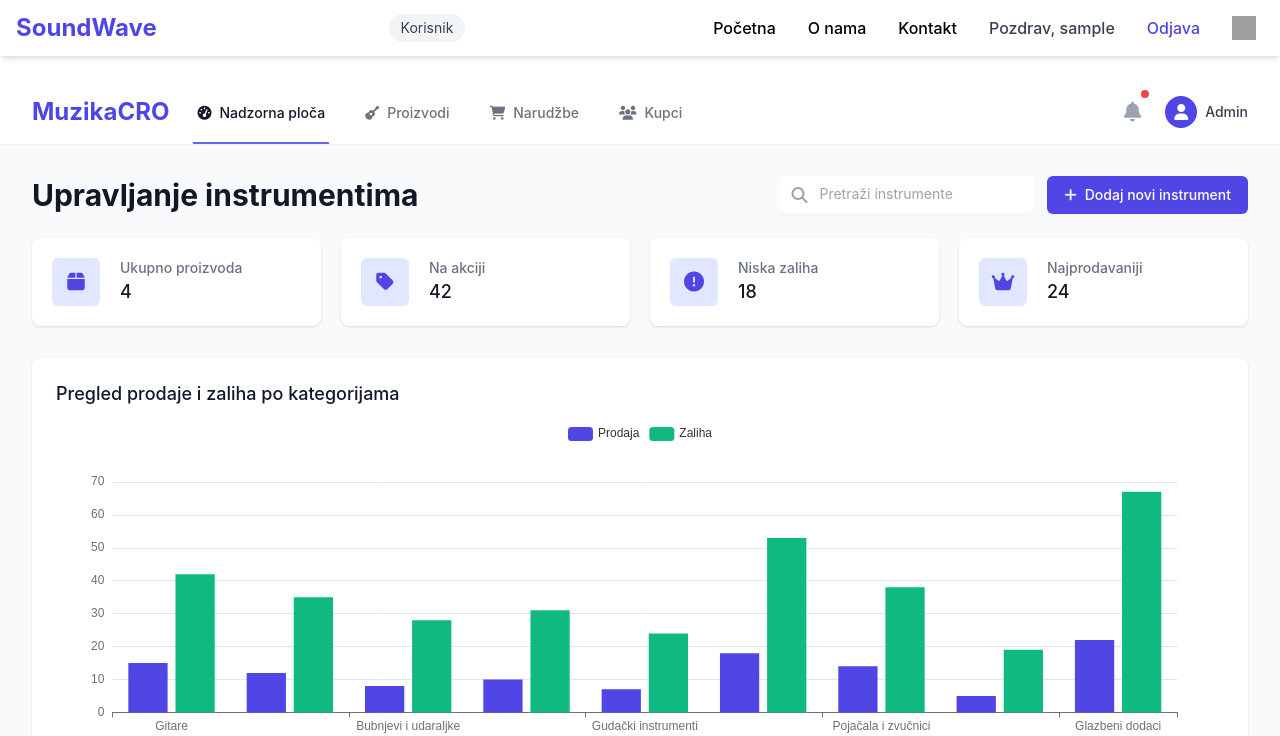
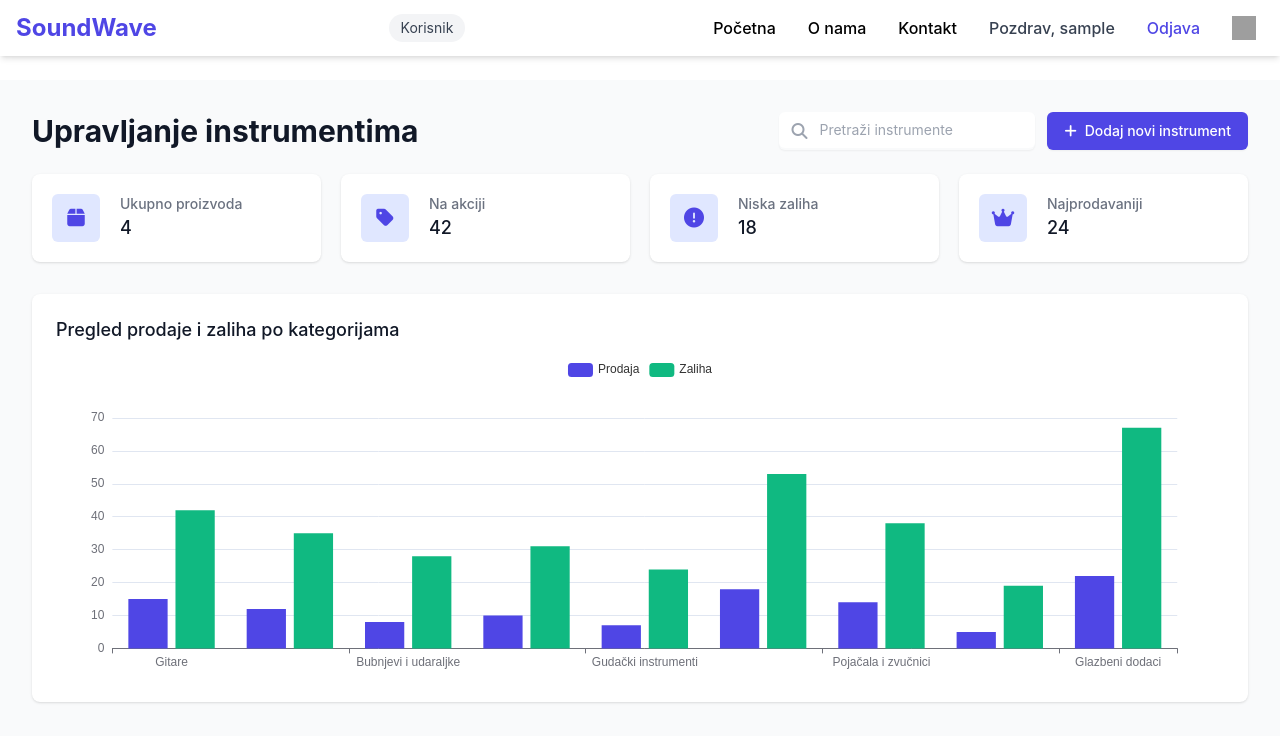
Before and after one commit to kaechesbord/DWS_Projekt, a React (Create React App) app: page /dashboard in a window 1280 px wide. Shown: the top 736 px of the page. Built offline with nearby package versions, Linux system fonts and the light colour scheme; data requests are answered from the project's data file; sample sign-in values are in the browser's storage; grey boxes are pictures that could not be loaded.

Commit message:
Popravljene sitne greske

```diff
--- a/src/pages/Contact.jsx
+++ b/src/pages/Contact.jsx
@@ -215,7 +215,7 @@ const Contact = () => {
                       required
                     />
                     <label htmlFor="privacy" className="ml-2 block text-sm text-gray-700">
-                      Slažem se s <a href="#" className="text-blue-600 hover:underline">politikom privatnosti</a> i obradom osobnih podataka
+                      Slažem se s politikom privatnosti i obradom osobnih podataka
                     </label>
                   </div>
 
@@ -293,9 +293,8 @@ const Contact = () => {
             <div>
               <h3 className="text-xl font-semibold mb-4">Brzi linkovi</h3>
               <ul className="space-y-2">
-                <li><a href="#" className="text-gray-400 hover:text-white transition duration-300 cursor-pointer">Početna</a></li>
-                <li><a href="#" className="text-gray-400 hover:text-white transition duration-300 cursor-pointer">O nama</a></li>
-                <li><a href="#" className="text-gray-400 hover:text-white transition duration-300 cursor-pointer">Usluge</a></li>
+                <li><a href="http://localhost:3001/" className="text-gray-400 hover:text-white transition duration-300 cursor-pointer">Početna</a></li>
+                <li><a href="/about" className="text-gray-400 hover:text-white transition duration-300 cursor-pointer">O nama</a></li>
                 <li><a href="#" className="text-gray-400 hover:text-white transition duration-300 cursor-pointer">Kontakt</a></li>
               </ul>
             </div>
@@ -331,7 +330,7 @@ const Contact = () => {
                   type="submit"
                   className="bg-blue-600 hover:bg-blue-700 px-4 py-2 rounded-r-lg transition duration-300 cursor-pointer !rounded-button whitespace-nowrap"
                 >
-                  Prijava
+                  Posalji
                 </button>
               </form>
             </div>
--- a/src/pages/Dashboard.jsx
+++ b/src/pages/Dashboard.jsx
@@ -395,60 +395,7 @@ const handleInstrumentSubmit = async (e) => {
 
   return (
     <div className="min-h-screen bg-gray-50">
-      {/* Gornja navigacijska traka */}
-      <header className="bg-white shadow-sm">
-        <div className="max-w-7xl mx-auto px-4 sm:px-6 lg:px-8">
-          <div className="flex justify-between h-16">
-            <div className="flex">
-              <div className="flex-shrink-0 flex items-center">
-                <h1 className="text-2xl font-bold text-indigo-600">MuzikaCRO</h1>
-              </div>
-              <nav className="hidden sm:ml-6 sm:flex sm:space-x-8">
-                <button
-                  onClick={() => setActiveTab('nadzorna-ploca')}
-                  className={`${activeTab === 'nadzorna-ploca' ? 'border-indigo-500 text-gray-900' : 'border-transparent text-gray-500 hover:text-gray-700 hover:border-gray-300'} inline-flex items-center px-1 pt-1 border-b-2 text-sm font-medium cursor-pointer whitespace-nowrap`}
-                >
-                  <i className="fas fa-tachometer-alt mr-2"></i>
-                  Nadzorna ploča
-                </button>
-                <button
-                  onClick={() => setActiveTab('proizvodi')}
-                  className={`${activeTab === 'proizvodi' ? 'border-indigo-500 text-gray-900' : 'border-transparent text-gray-500 hover:text-gray-700 hover:border-gray-300'} inline-flex items-center px-1 pt-1 border-b-2 text-sm font-medium cursor-pointer whitespace-nowrap`}
-                >
-                  <i className="fas fa-guitar mr-2"></i>
-                  Proizvodi
-                </button>
-                <button
-                  onClick={() => setActiveTab('narudzbe')}
-                  className={`${activeTab === 'narudzbe' ? 'border-indigo-500 text-gray-900' : 'border-transparent text-gray-500 hover:text-gray-700 hover:border-gray-300'} inline-flex items-center px-1 pt-1 border-b-2 text-sm font-medium cursor-pointer whitespace-nowrap`}
-                >
-                  <i className="fas fa-shopping-cart mr-2"></i>
-                  Narudžbe
-                </button>
-                <button
-                  onClick={() => setActiveTab('kupci')}
-                  className={`${activeTab === 'kupci' ? 'border-indigo-500 text-gray-900' : 'border-transparent text-gray-500 hover:text-gray-700 hover:border-gray-300'} inline-flex items-center px-1 pt-1 border-b-2 text-sm font-medium cursor-pointer whitespace-nowrap`}
-                >
-                  <i className="fas fa-users mr-2"></i>
-                  Kupci
-                </button>
-              </nav>
-            </div>
-            <div className="flex items-center">
-              <button className="p-2 rounded-full text-gray-400 hover:text-gray-500 relative cursor-pointer">
-                <i className="fas fa-bell text-xl"></i>
-                <span className="absolute top-0 right-0 block h-2 w-2 rounded-full bg-red-500 ring-2 ring-white"></span>
-              </button>
-              <div className="ml-4 flex items-center">
-                <div className="h-8 w-8 rounded-full bg-indigo-600 flex items-center justify-center text-white cursor-pointer">
-                  <i className="fas fa-user"></i>
-                </div>
-                <span className="ml-2 text-sm font-medium text-gray-700 hidden md:block">Admin</span>
-              </div>
-            </div>
-          </div>
-        </div>
-      </header>
+
 
       {/* Glavni sadržaj */}
       <main className="max-w-7xl mx-auto px-4 sm:px-6 lg:px-8 py-8">
@@ -625,29 +572,7 @@ const handleInstrumentSubmit = async (e) => {
       </div>
     ))}
   </div>
-</div>
-        {/* Donja akcijska traka */}
-        <div className="fixed bottom-0 left-0 right-0 bg-white shadow-lg border-t border-gray-200 py-3 px-4">
-          <div className="max-w-7xl mx-auto flex justify-between items-center">
-            <div className="flex space-x-4">
-              <button className="inline-flex items-center px-3 py-1.5 border border-gray-300 text-sm font-medium rounded-md text-gray-700 bg-white hover:bg-gray-50 !rounded-button whitespace-nowrap cursor-pointer">
-                <i className="fas fa-history mr-1.5"></i>
-                Povijest
-              </button>
-              <button className="inline-flex items-center px-3 py-1.5 border border-gray-300 text-sm font-medium rounded-md text-gray-700 bg-white hover:bg-gray-50 !rounded-button whitespace-nowrap cursor-pointer">
-                <i className="fas fa-file-export mr-1.5"></i>
-                Izvoz
-              </button>
-            </div>
-            <div>
-              <button className="inline-flex items-center px-4 py-2 border border-transparent text-sm font-medium rounded-md text-white bg-indigo-600 hover:bg-indigo-700 !rounded-button whitespace-nowrap cursor-pointer">
-                <i className="fas fa-save mr-1.5"></i>
-                Spremi promjene
-              </button>
-            </div>
-          </div>
-        </div>
-      </main>
+</div>  </main>
 
       {/* Modali */}
       {showAddModal && <AddInstrumentModal />}
```
